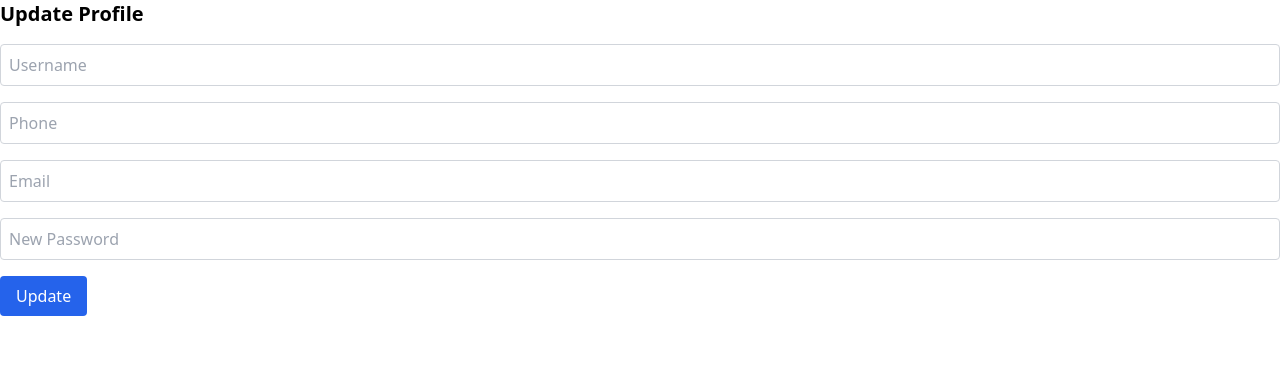
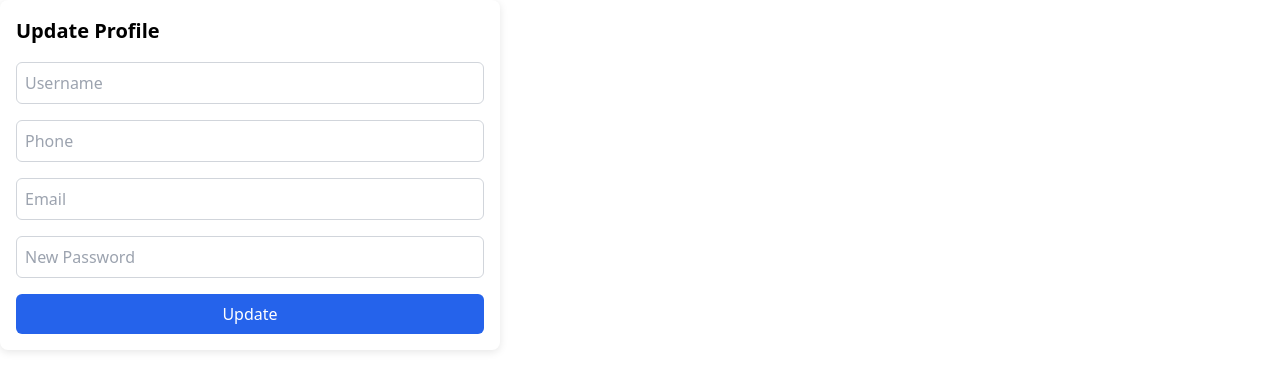
Before and after one commit to Aarush2701/splitwisefrontend, a React (Create React App) app: page /update in a window 1280 px wide. Shown: the top 390 px of the page. Built offline with nearby package versions, Linux system fonts and the light colour scheme; no server answers; sample sign-in values are in the browser's storage.

Commit message:
dashboard update css

```diff
--- /dev/null
+++ b/src/components/Profile.css
@@ -0,0 +1,17 @@
+.profile-container {
+  padding: 1rem;
+  background-color: #ffffff;
+  border-radius: 0.5rem;
+  box-shadow: 0 2px 4px rgba(0, 0, 0, 0.1);
+  max-width: 500px;
+}
+
+.profile-title {
+  font-size: 1.25rem;
+  font-weight: 600;
+  margin-bottom: 1rem;
+}
+
+.error-text {
+  color: #ef4444; /* red-500 */
+}
--- a/src/components/Profile.js
+++ b/src/components/Profile.js
@@ -1,6 +1,7 @@
 import React, { useEffect, useState } from 'react';
 import api from '../api/axios';
 import { getUserFromToken } from '../utils/jwtUtils';
+import './Profile.css';
 
 export default function Profile() {
   const [user, setUser] = useState(null);
@@ -21,18 +22,18 @@ export default function Profile() {
         setUser(res.data);
         setLoading(false);
       })
-      .catch(err => {
+      .catch(() => {
         setError('Failed to fetch user data');
         setLoading(false);
       });
   }, [userData?.id]);
 
   if (loading) return <p>Loading...</p>;
-  if (error) return <p className="text-red-500">{error}</p>;
+  if (error) return <p className="error-text">{error}</p>;
 
   return (
-    <div>
-      <h2 className="text-xl font-semibold mb-4">User Profile</h2>
+    <div className="profile-container">
+      <h2 className="profile-title">User Profile</h2>
       <p><strong>Username:</strong> {user.username}</p>
       <p><strong>Email:</strong> {user.email}</p>
       <p><strong>Phone:</strong> {user.phone}</p>
--- /dev/null
+++ b/src/components/UpdateProfile.css
@@ -0,0 +1,41 @@
+.update-profile-container {
+  padding: 1rem;
+  max-width: 500px;
+  background-color: #fff;
+  border-radius: 0.5rem;
+  box-shadow: 0 2px 8px rgba(0, 0, 0, 0.1);
+}
+
+.update-profile-title {
+  font-size: 1.25rem;
+  font-weight: bold;
+  margin-bottom: 1rem;
+}
+
+.update-profile-form {
+  display: flex;
+  flex-direction: column;
+  gap: 1rem;
+}
+
+.form-input {
+  width: 100%;
+  padding: 0.5rem;
+  border: 1px solid #d1d5db; /* gray-300 */
+  border-radius: 0.375rem;
+  box-sizing: border-box;
+}
+
+.form-button {
+  background-color: #2563eb; /* blue-600 */
+  color: white;
+  padding: 0.5rem 1rem;
+  border-radius: 0.375rem;
+  border: none;
+  cursor: pointer;
+  transition: background-color 0.2s ease;
+}
+
+.form-button:hover {
+  background-color: #1e40af; /* darker blue */
+}
--- a/src/components/UpdateProfile.js
+++ b/src/components/UpdateProfile.js
@@ -1,6 +1,7 @@
 import React, { useEffect, useState } from 'react';
 import api from '../api/axios';
 import { getUserFromToken } from '../utils/jwtUtils';
+import './UpdateProfile.css';
 
 export default function UpdateProfile() {
   const [form, setForm] = useState({ username: '', phone: '', email: '', password: '' });
@@ -38,15 +39,15 @@ export default function UpdateProfile() {
   };
 
   return (
-    <div>
-      <h2 className="text-xl font-bold mb-4">Update Profile</h2>
-      <form onSubmit={handleSubmit} className="space-y-4">
+    <div className="update-profile-container">
+      <h2 className="update-profile-title">Update Profile</h2>
+      <form onSubmit={handleSubmit} className="update-profile-form">
         <input
           type="text"
           placeholder="Username"
           value={form.username}
           onChange={(e) => setForm({ ...form, username: e.target.value })}
-          className="w-full p-2 border border-gray-300 rounded"
+          className="form-input"
           required
         />
         <input
@@ -54,7 +55,7 @@ export default function UpdateProfile() {
           placeholder="Phone"
           value={form.phone}
           onChange={(e) => setForm({ ...form, phone: e.target.value })}
-          className="w-full p-2 border border-gray-300 rounded"
+          className="form-input"
           required
         />
         <input
@@ -62,7 +63,7 @@ export default function UpdateProfile() {
           placeholder="Email"
           value={form.email}
           onChange={(e) => setForm({ ...form, email: e.target.value })}
-          className="w-full p-2 border border-gray-300 rounded"
+          className="form-input"
           required
         />
         <input
@@ -70,12 +71,12 @@ export default function UpdateProfile() {
           placeholder="New Password"
           value={form.password}
           onChange={(e) => setForm({ ...form, password: e.target.value })}
-          className="w-full p-2 border border-gray-300 rounded"
+          className="form-input"
           required
         />
         <button
           type="submit"
-          className="bg-blue-600 text-white px-4 py-2 rounded"
+          className="form-button"
         >
           Update
         </button>
```
